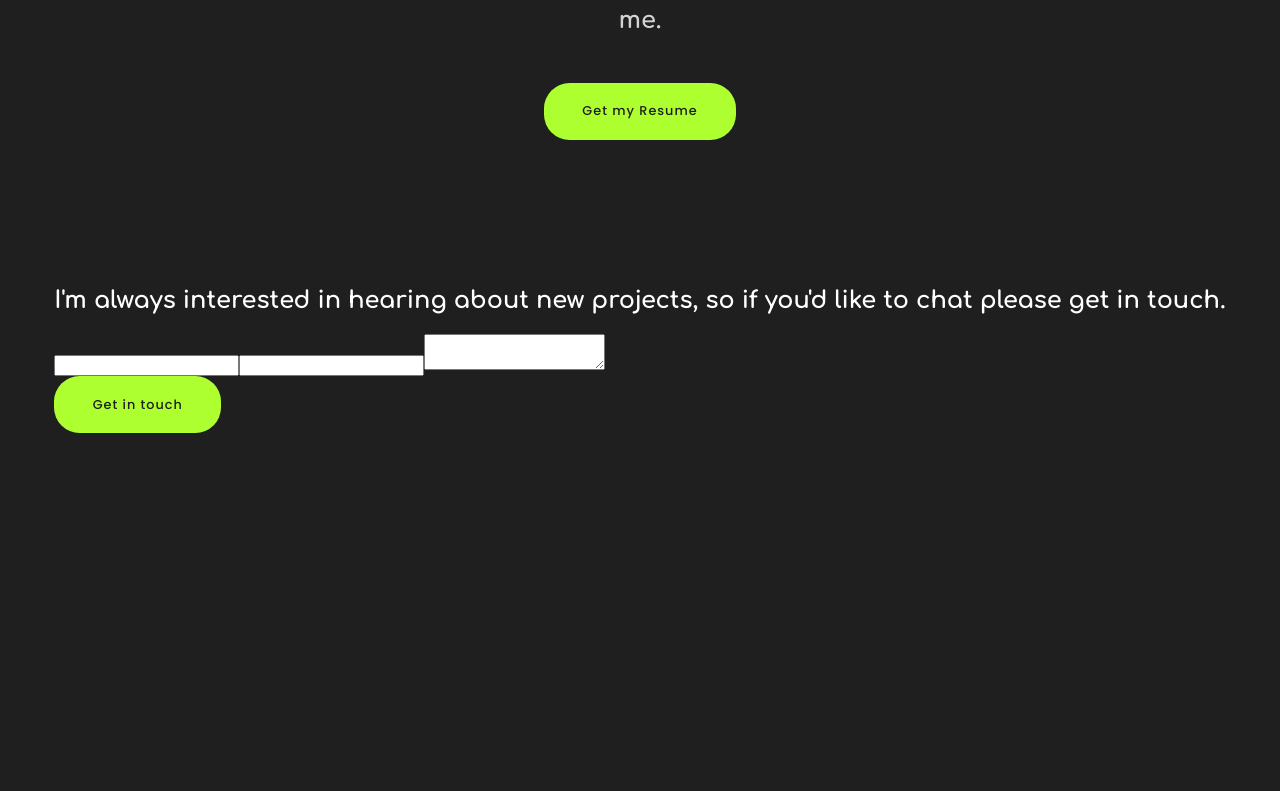
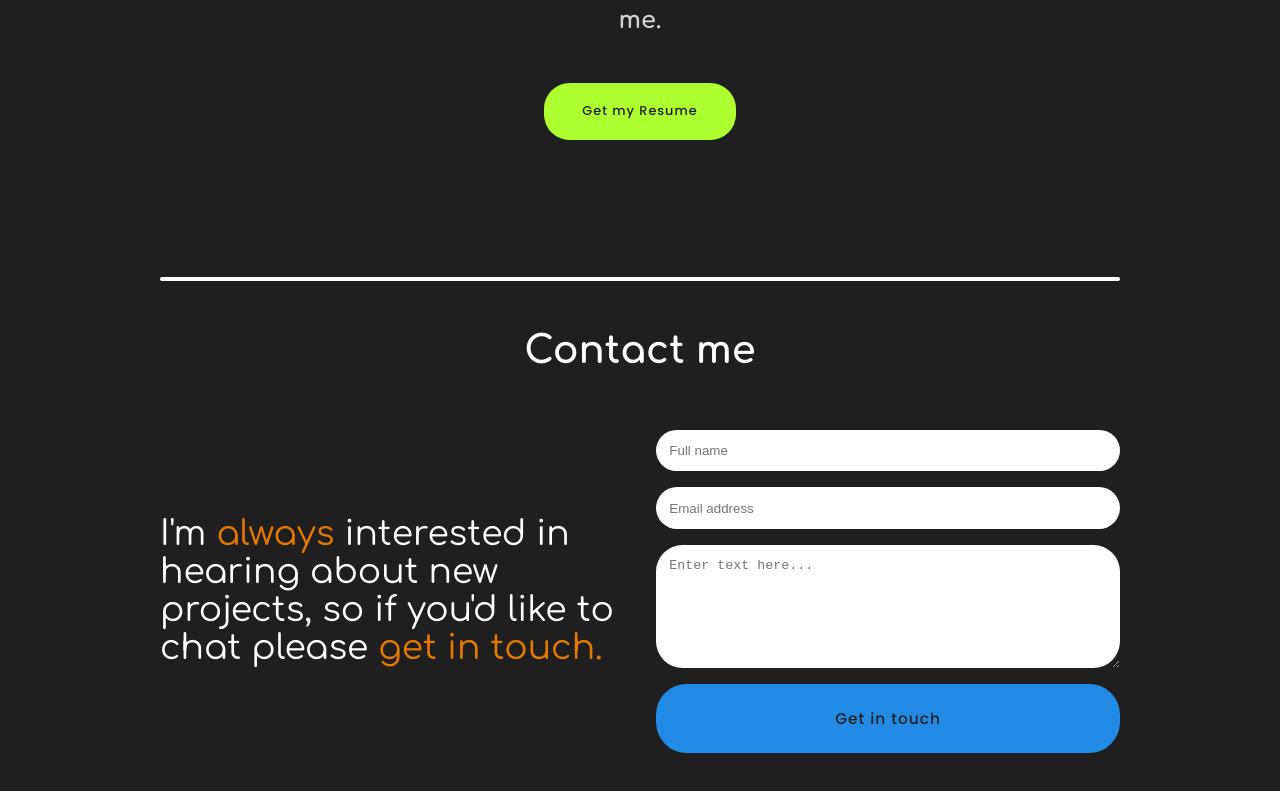
Before and after one commit to hendridg/portfolio, a React (Create React App) app: page / in a window 1280 px wide. Shown: the part 1681-2472 px from the top of the page. Before the commit the page ends 2146 px from the top, so only its background shows below. Built offline with nearby package versions, Linux system fonts and the light colour scheme.

Commit message:
Create Contact.js compoenet

```diff
--- a/src/components/Contact.js
+++ b/src/components/Contact.js
@@ -1,19 +1,88 @@
 import React from 'react';
+import styled from 'styled-components';
 import Button from './Button';
+import TitleSection from './TitleSection';
+
+const WrapperContact = styled.div`
+  display: flex;
+  flex-direction: column;
+  justify-content: center;
+  padding: 2rem 0;
+  gap: 2rem;
+  @media (min-width: 400px) {
+    font-size: 1rem;
+  }
+  @media (min-width: 800px) {
+    font-size: 1.1rem;
+  }
+  @media (min-width: 1020px) {
+    font-size: 1.2rem;
+  }
+`;
+
+const Container = styled.div`
+  max-width: 60rem;
+  display: flex;
+  flex-direction: ${(props) => (props.row ? 'row' : 'column')};
+  align-items: center;
+  width: 100%;
+  gap: 2rem;
+  @media (min-width: 620px) {
+    flex-direction: row;
+  }
+`;
+
+const Content = styled.p`
+  flex: 1;
+  font-size: 1.8em;
+  text-align: center;
+  @media (min-width: 620px) {
+    text-align: left;
+  }
+`;
+
+const Form = styled.form`
+  display: flex;
+  flex-direction: column;
+  gap: 1rem;
+  flex: 1;
+  width: 50%;
+  min-width: 20rem;
+
+  input,
+  textarea {
+    padding: 1em;
+    border: none;
+    border-radius: 2em;
+  }
+
+  textarea {
+    min-height: 6rem;
+  }
+`;
 
 const Contact = () => (
-  <div>
-    <h2>
-      I&#39;m always interested in hearing about new projects, so if you&#39;d
-      like to chat please get in touch.
-    </h2>
-    <form>
-      <input />
-      <input />
-      <textarea />
-      <Button accent>Get in touch</Button>
-    </form>
-  </div>
+  <WrapperContact>
+    <TitleSection lineColor="#e67700">Contact me</TitleSection>
+    <Container>
+      <Content>
+        I&#39;m
+        {' '}
+        <span style={{ color: '#e67700' }}>always</span>
+        {' '}
+        interested in
+        hearing about new projects, so if you&#39;d like to chat please
+        {' '}
+        <span style={{ color: '#e67700' }}>get in touch.</span>
+      </Content>
+      <Form action="https://formspree.io/f/mrgjzokg" method="post">
+        <input type="text" name="name" required placeholder="Full name" />
+        <input type="email" name="email" required placeholder="Email address" />
+        <textarea name="text_area" required placeholder="Enter text here..." />
+        <Button type="submit">Get in touch</Button>
+      </Form>
+    </Container>
+  </WrapperContact>
 );
 
 export default Contact;
```
